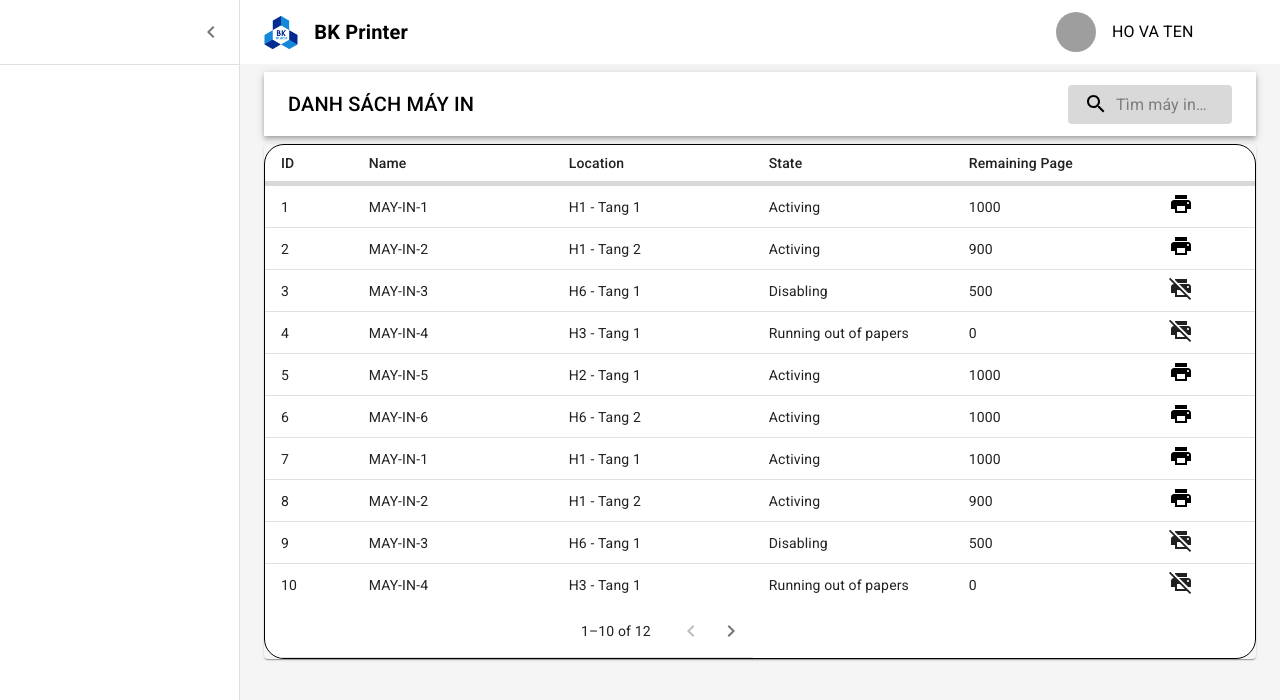
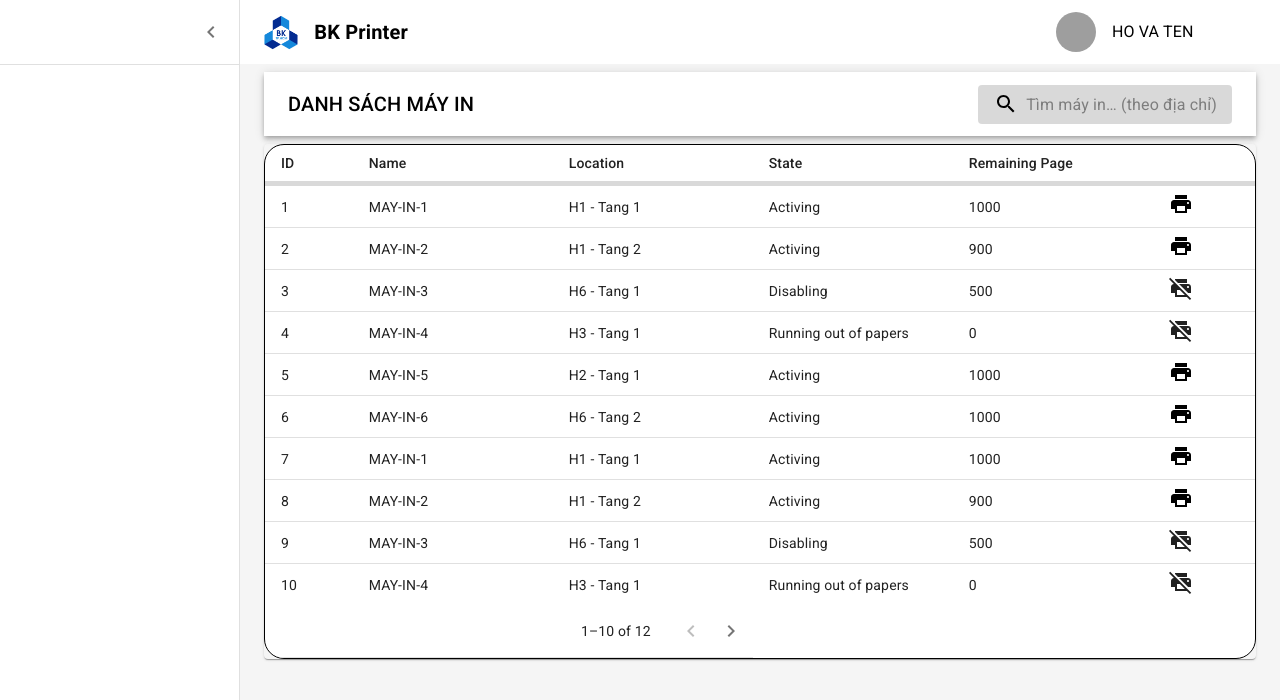
Before and after one commit to toannguyen3107/bkprinter, a React (Vite) app in the folder frontend/: page /app/printerlist in a window 1280 px wide. Shown: the top 700 px of the page. Built offline with nearby package versions, Linux system fonts and the light colour scheme; grey boxes are pictures that could not be loaded.

Commit message:
changes search bar

```diff
--- a/frontend/src/pages/PrinterList/SearchBar.jsx
+++ b/frontend/src/pages/PrinterList/SearchBar.jsx
@@ -44,9 +44,9 @@ const StyledInputBase = styled(InputBase)(({ theme }) => ({
     transition: theme.transitions.create('width'),
     width: '100%',
     [theme.breakpoints.up('sm')]: {
-      width: '12ch',
+      width: '22ch',
       '&:focus': {
-        width: '20ch',
+        width: '32ch',
       },
     },
   },
@@ -91,7 +91,7 @@ export const SearchBar = () => {
               <SearchIcon />
             </SearchIconWrapper>
             <StyledInputBase
-              placeholder="Tìm máy in…"
+              placeholder="Tìm máy in… (theo địa chỉ)"
               inputProps={{ 'aria-label': 'search' }}
               onSelect={handleInput}
             />
```
